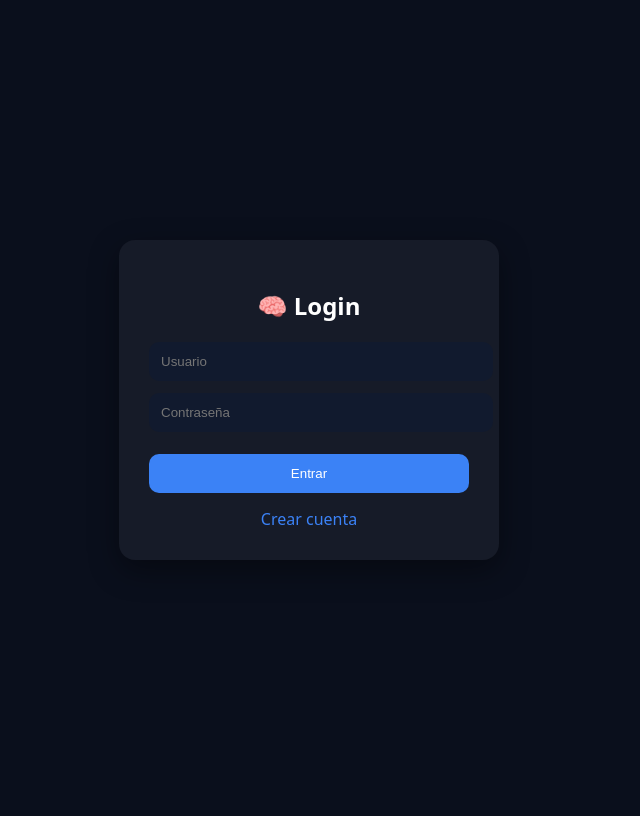
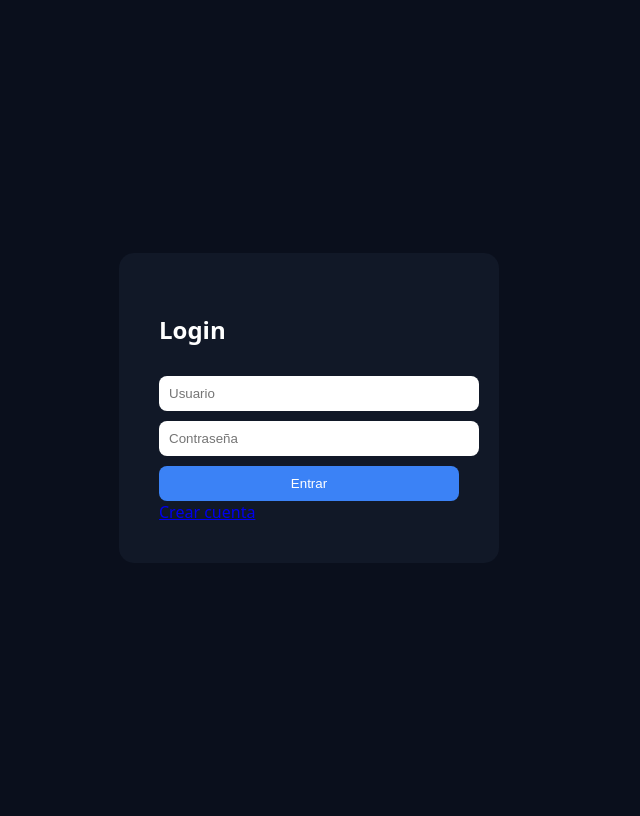
Before and after one commit to KarenGomeez/agenda-inteligente, a Flask app: page /login in a window 1280 px wide. Shown: the whole page, without its empty margins (331-971 px from the left). Before the commit the page ends 525 px from the top, so only its background shows below. Run offline with Flask 3, Linux system fonts and the light colour scheme.

Commit message:
Update login.html

```diff
--- a/templates/login.html
+++ b/templates/login.html
@@ -1,89 +1,47 @@
 <!DOCTYPE html>
-<html lang="es">
-
+<html>
 <head>
-<meta charset="UTF-8">
-<title>Login</title>
-
 <style>
 body {
-    margin: 0;
-    font-family: system-ui;
     background: #0a0f1c;
     color: white;
+    font-family: system-ui;
     display: flex;
     justify-content: center;
     align-items: center;
     height: 100vh;
 }
-
-/* CARD */
-.login-box {
-    background: rgba(255,255,255,0.05);
-    padding: 30px;
-    border-radius: 16px;
-    width: 320px;
-    text-align: center;
-    box-shadow: 0 10px 30px rgba(0,0,0,0.4);
+.box {
+    background: #111827;
+    padding: 40px;
+    border-radius: 15px;
+    width: 300px;
 }
-
-/* TITLE */
-h2 {
-    margin-bottom: 20px;
+input, button {
+    width: 100%;
+    padding: 10px;
+    margin-top: 10px;
+    border-radius: 8px;
+    border: none;
 }
-
-/* INPUTS */
-input {
-    width: 100%;
-    padding: 12px;
-    margin-bottom: 12px;
-    border-radius: 10px;
-    border: none;
-    background: #111a2e;
+button {
+    background: #3b82f6;
     color: white;
 }
-
-/* BUTTON */
-button {
-    width: 100%;
-    padding: 12px;
-    border-radius: 10px;
-    border: none;
-    background: #3b82f6;
-    color: white;
-    cursor: pointer;
-    margin-top: 10px;
-}
-
-button:hover {
-    background: #2563eb;
-}
-
-/* LINK */
-a {
-    color: #3b82f6;
-    text-decoration: none;
-    display: block;
-    margin-top: 15px;
-}
 </style>
-
 </head>
-
 <body>
 
-<div class="login-box">
+<div class="box">
+<h2>Login</h2>
 
-    <h2>🧠 Login</h2>
+<form method="POST">
+    <input name="username" placeholder="Usuario">
+    <input name="password" type="password" placeholder="Contraseña">
+    <button>Entrar</button>
+</form>
 
-    <form method="POST">
-        <input name="username" placeholder="Usuario" required>
-        <input name="password" type="password" placeholder="Contraseña" required>
-        <button type="submit">Entrar</button>
-    </form>
-
-    <a href="/register">Crear cuenta</a>
-
+<a href="/register">Crear cuenta</a>
 </div>
 
 </body>
```
